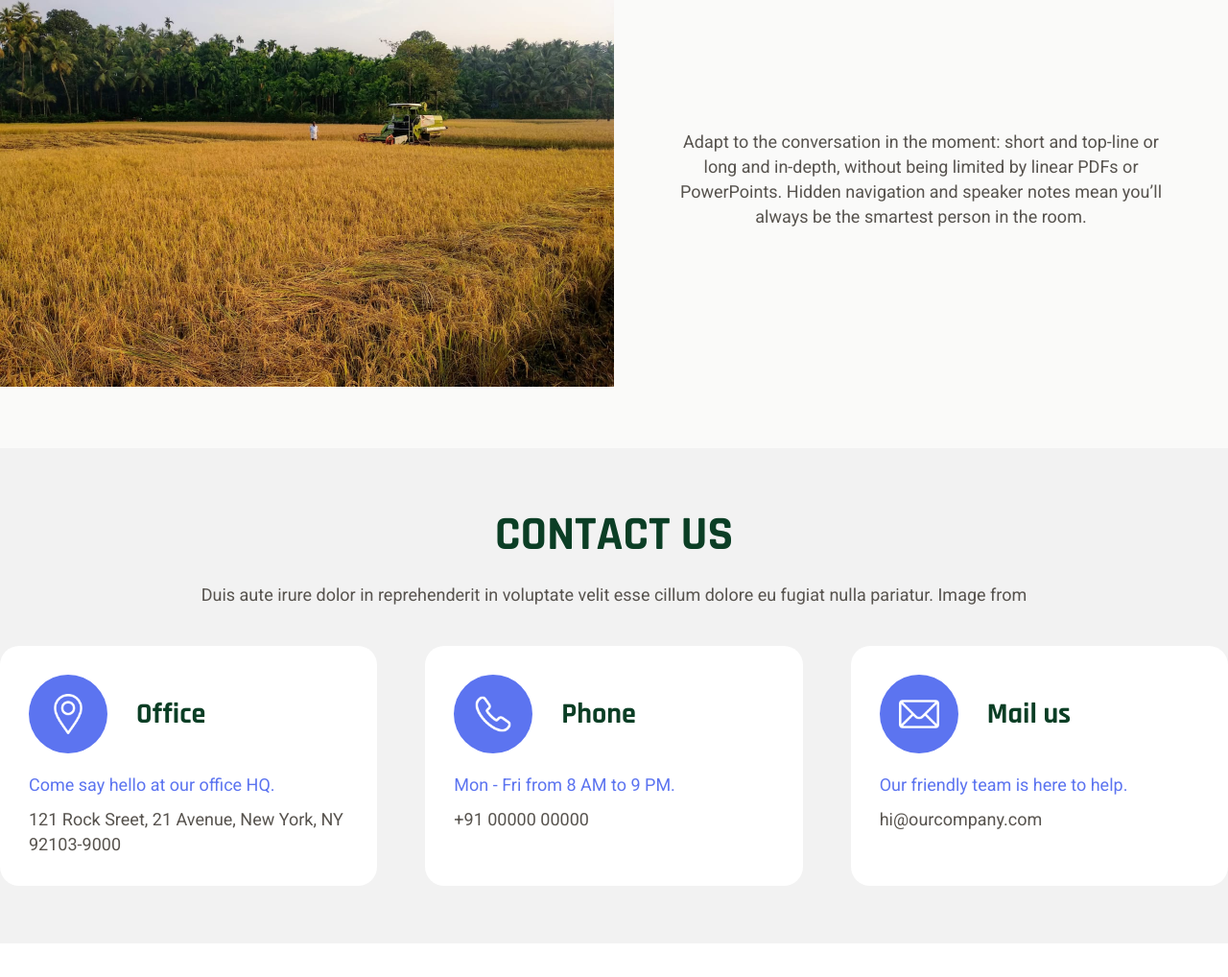
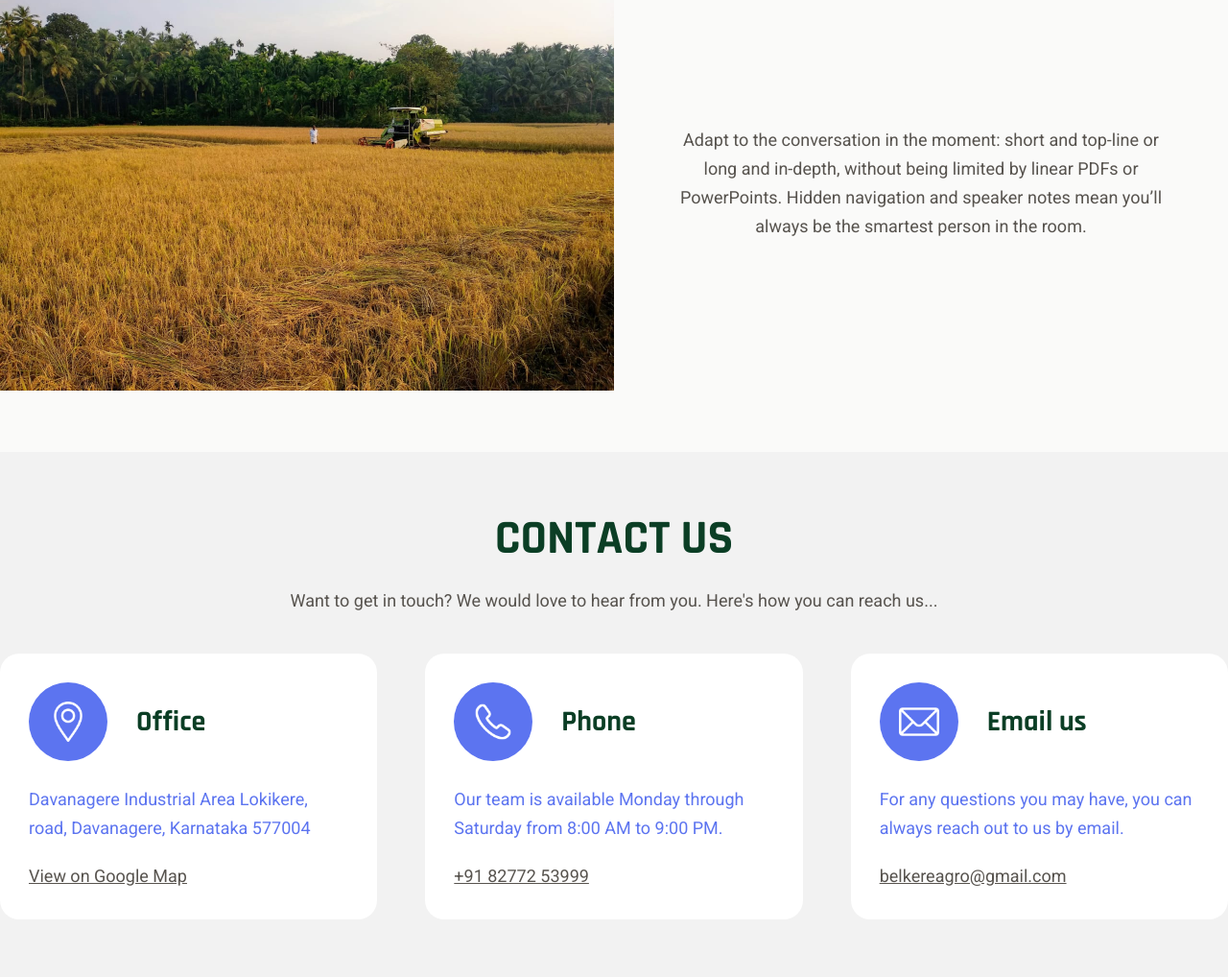
Before and after one commit to punithmv/BelkareAgro, a plain HTML site: page index.html in a window 1280 px wide. Shown: the part 1239-2257 px from the top of the page at 96% size. Before the commit the page ends 2222 px from the top, so only its background shows below. Drawn offline with Linux system fonts and the light colour scheme.

Commit message:
contant us updated

```diff
--- a/index.html
+++ b/index.html
@@ -67,42 +67,42 @@
         </section>
         <section class="contact-us-section">
             <h2 class="contact-us-heading">CONTACT US</h2>
-            <p class="contact-us-description body-text">Duis aute irure dolor in reprehenderit in voluptate velit esse cillum dolore eu fugiat nulla pariatur. Image from </p>
+            <p class="contact-us-description body-text">Want to get in touch? We would love to hear from you. Here's how you can reach us...</p>
             <div class="contact-us-list">
                 <div class="contact">
                     <div class="contact-main">
                         <span class="contact-image">
-                            <img src="./images/contact-location.png" alt="">
+                            <img src="./images/contact-location.png" alt="contact locaion">
                         </span>
                         <h3 class="contact-title h3">Office</h3>
                     </div>
                     <div class="contact-description">
-                        <p class="body-text">Come say hello at our office HQ.</p>
-                        <a class="body-text" href="geo:37.786971,-122.399677">121 Rock Sreet, 21 Avenue, New York, NY 92103-9000</a>
+                        <p class="body-text">Davanagere Industrial Area Lokikere, road, Davanagere, Karnataka 577004</p>
+                        <a class="body-text" href="https://maps.app.goo.gl/5fjYdwKuZJYzLvuC8">View on Google Map</a>
                     </div>
                 </div>
                 <div class="contact">
                     <div class="contact-main">
                         <span class="contact-image">
-                            <img src="./images/contact-phone.png" alt="">
+                            <img src="./images/contact-phone.png" alt="contact phone">
                         </span>
                         <h3 class="contact-title h3">Phone</h3>
                     </div>
                     <div class="contact-description">
-                        <p class="body-text">Mon - Fri from 8 AM to 9 PM.</p>
-                        <a class="body-text" href="tel:+91 00000 00000">+91 00000 00000</a>
+                        <p class="body-text">Our team is available Monday through Saturday from 8:00 AM to 9:00 PM.</p>
+                        <a class="body-text" href="tel:+91 00000 00000">+91 82772 53999</a>
                     </div>
                 </div>
                 <div class="contact">
                     <div class="contact-main">
                         <span class="contact-image">
-                            <img src="./images/contact-mail.png" alt="">
+                            <img src="./images/contact-mail.png" alt="contact mail">
                         </span>
-                        <h3 class="contact-title h3">Mail us</h3>
+                        <h3 class="contact-title h3">Email us</h3>
                     </div>
                     <div class="contact-description">
-                        <p class="body-text">Our friendly team is here to help.</p>
-                        <a class="body-text" href="mailto:hi@ourcompany.com">hi@ourcompany.com</a>
+                        <p class="body-text">For any questions you may have, you can always reach out to us by email.</p>
+                        <a class="body-text" href="mailto:belkereagro@gmail.com">belkereagro@gmail.com</a>
                     </div>
                 </div>
             </div>
--- a/style.scss
+++ b/style.scss
@@ -43,11 +43,11 @@ h3 {
 .body-text {
   font-family: 'Roboto', Arial, Helvetica, sans-serif;
   font-size: 18px;
-  line-height: 22px;
+  line-height: 26px;
   color: #57534e;
   @media screen and (min-width: 1024px) {
     font-size: 18px;
-    line-height: 26px;
+    line-height: 30px;
   }
 }
 
@@ -192,13 +192,13 @@ main{
                 border-radius: 20px;
                 transition: all 0.3s ease;
                 &:hover{
-                    scale: 1.1;
+                    box-shadow: 0px 4px 10px rgba(39, 59, 69, 0.2);
                 }
                 &-main{
                     display: flex;
                     align-items: center;
                     gap: 30px;
-                    margin-bottom: 20px;
+                    margin-bottom: 25px;
                     .contact-image{
                         width: 82px;
                         height: 82px;
@@ -217,12 +217,13 @@ main{
                 &-description{
                     p:first-child{
                         color: #5c74f0;
-                        margin-bottom: 10px;
+                        margin-bottom: 20px;
                     }
                     a{
-                        text-decoration: none;
+                        display: inline-block;
+                        transition: all 0.3s ease-in-out;
                         &:hover{
-                            color: #5c74f0;
+                            scale: 1.1;
                         }
                     }
                 }
```
Also changed, not shown: style.css, 1 other file.
